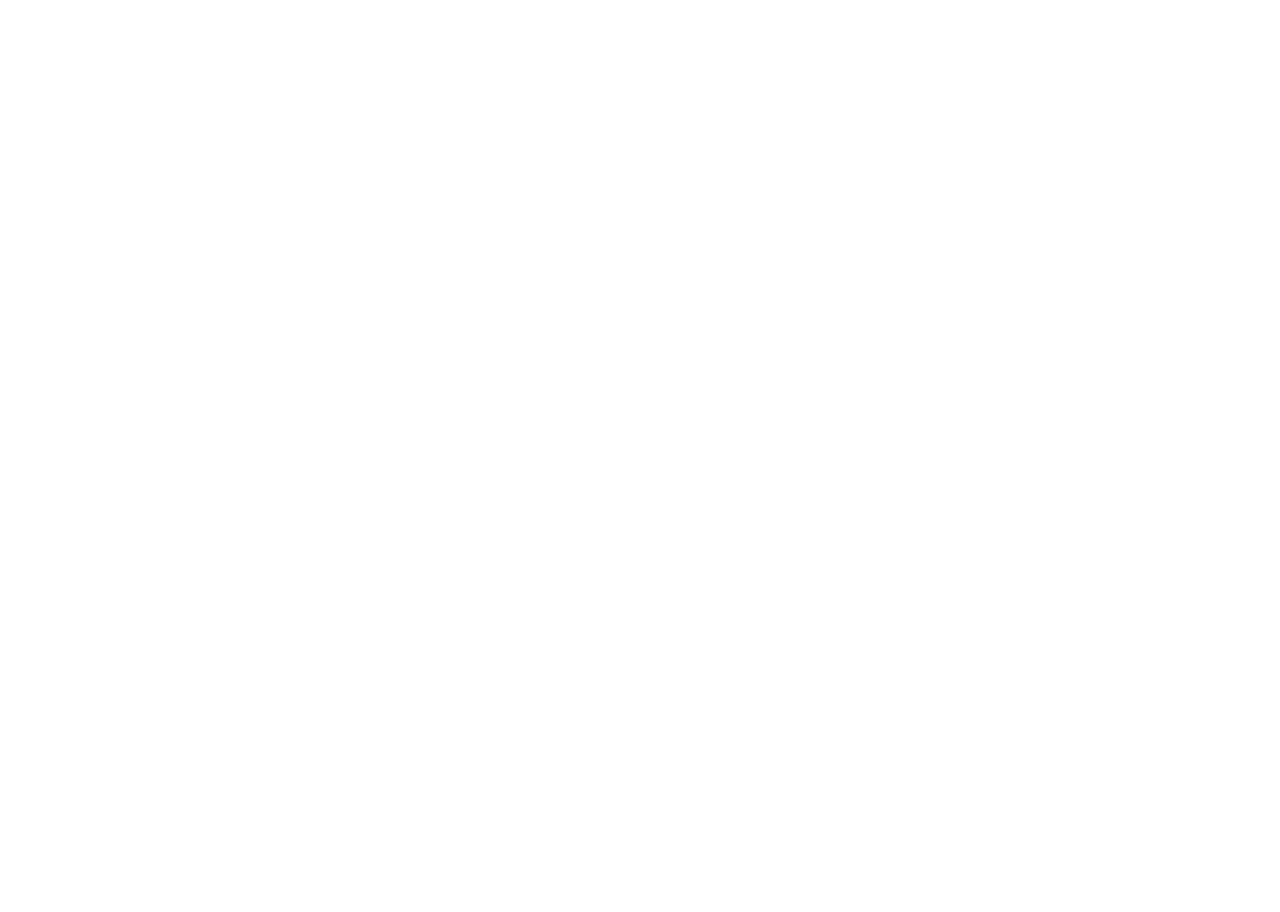
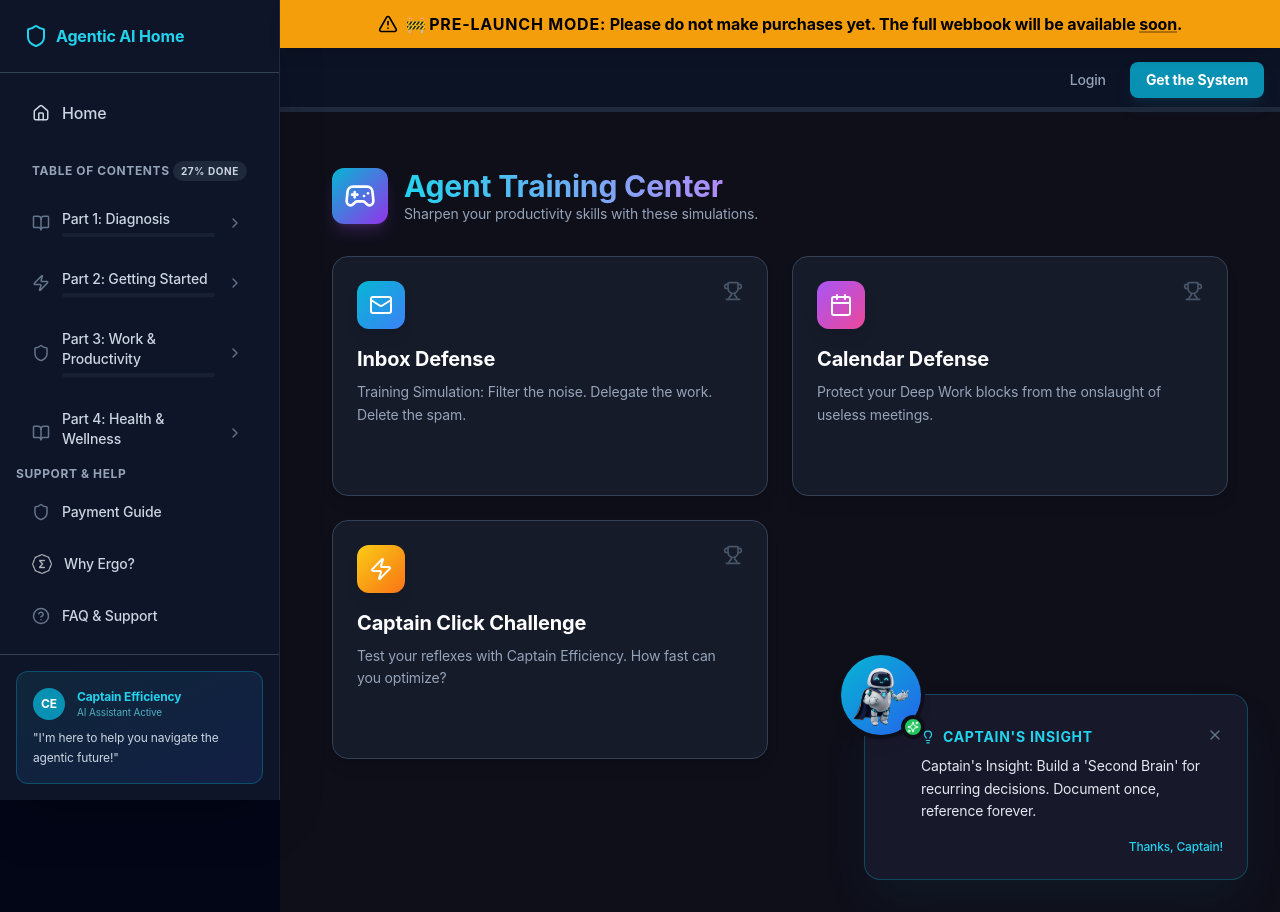
Before and after one commit to agenticaihome/ebook-frontend, a React (Create React App) app: page /games in a window 1280 px wide. Before the commit this address had no page. Before the commit the page ends 800 px from the top, so only its background shows below. Built offline with nearby package versions, Linux system fonts and the light colour scheme.

Commit message:
feat: Move games to dedicated Games Hub and update nav

```diff
--- a/src/App.js
+++ b/src/App.js
@@ -15,6 +15,7 @@ import SalesPage from './SalesPage';
 // Lazy load ClaimAccessPage
 const ClaimAccessPage = lazy(() => import('./pages/ClaimAccessPage'));
 const GameLandingPage = lazy(() => import('./pages/GameLandingPage'));
+const GamesPage = lazy(() => import('./pages/GamesPage'));
 
 // Loading component
 const Loading = () => (
@@ -86,7 +87,6 @@ const AnimatedRoutes = () => {
             <Route path="/pay-ergo" element={<PageTransition><routeConfig.ergoPayment.Component /></PageTransition>} />
 
             <Route path="/why-ergo" element={<PageTransition><routeConfig.whyErgo.Component /></PageTransition>} />
-            <Route path="/payment-guide" element={<PageTransition><routeConfig.paymentGuide.Component /></PageTransition>} />
             <Route path="/ergo-guide" element={<PageTransition><routeConfig.ergoGuide.Component /></PageTransition>} />
             <Route path="/faq" element={<PageTransition><routeConfig.faq.Component /></PageTransition>} />
 
@@ -101,6 +101,13 @@ const AnimatedRoutes = () => {
             <Route path="/challenge" element={
               <Suspense fallback={<Loading />}>
                 <PageTransition><GameLandingPage /></PageTransition>
+              </Suspense>
+            } />
+
+            {/* Games Hub */}
+            <Route path="/games" element={
+              <Suspense fallback={<Loading />}>
+                <PageTransition><GamesPage /></PageTransition>
               </Suspense>
             } />
 
--- /dev/null
+++ b/src/pages/GamesPage.jsx
@@ -0,0 +1,138 @@
+import React, { useState, Suspense } from 'react';
+import { motion, AnimatePresence } from 'framer-motion';
+import { Gamepad2, Mail, Calendar, Zap, ArrowLeft, Trophy } from 'lucide-react';
+import WebbookLayout from '../components/layout/WebbookLayout';
+
+// Lazy load games
+const AgentTriageGame = React.lazy(() => import('../components/gamification/AgentTriageGame'));
+const CalendarDefenseGame = React.lazy(() => import('../components/gamification/CalendarDefenseGame'));
+const CaptainClickChallenge = React.lazy(() => import('../components/gamification/CaptainClickChallenge'));
+
+const GamesPage = () => {
+    const [activeGame, setActiveGame] = useState(null); // 'triage', 'calendar', 'clicker'
+
+    const games = [
+        {
+            id: 'triage',
+            title: 'Inbox Defense',
+            description: 'Training Simulation: Filter the noise. Delegate the work. Delete the spam.',
+            icon: Mail,
+            color: 'from-cyan-500 to-blue-500',
+            component: AgentTriageGame
+        },
+        {
+            id: 'calendar',
+            title: 'Calendar Defense',
+            description: 'Protect your Deep Work blocks from the onslaught of useless meetings.',
+            icon: Calendar,
+            color: 'from-purple-500 to-pink-500',
+            component: CalendarDefenseGame
+        },
+        {
+            id: 'clicker',
+            title: 'Captain Click Challenge',
+            description: 'Test your reflexes with Captain Efficiency. How fast can you optimize?',
+            icon: Zap,
+            color: 'from-yellow-400 to-orange-500',
+            component: CaptainClickChallenge
+        }
+    ];
+
+    return (
+        <WebbookLayout>
+            <div className="min-h-screen bg-[#0f0f1a] text-white p-6 pb-24">
+                <div className="max-w-4xl mx-auto mt-8">
+
+                    {/* Header */}
+                    <div className="flex items-center gap-4 mb-8">
+                        {activeGame ? (
+                            <button
+                                onClick={() => setActiveGame(null)}
+                                className="p-2 bg-slate-800 rounded-full hover:bg-slate-700 transition-colors"
+                            >
+                                <ArrowLeft size={24} />
+                            </button>
+                        ) : (
+                            <div className="p-3 bg-gradient-to-br from-cyan-500 to-purple-600 rounded-xl shadow-lg shadow-purple-500/20">
+                                <Gamepad2 size={32} className="text-white" />
+                            </div>
+                        )}
+                        <div>
+                            <h1 className="text-3xl font-bold text-transparent bg-clip-text bg-gradient-to-r from-cyan-400 to-purple-400">
+                                {activeGame ? games.find(g => g.id === activeGame)?.title : 'Agent Training Center'}
+                            </h1>
+                            {!activeGame && (
+                                <p className="text-slate-400 text-sm">Sharpen your productivity skills with these simulations.</p>
+                            )}
+                        </div>
+                    </div>
+
+                    {/* Game View or List View */}
+                    <AnimatePresence mode="wait">
+                        {activeGame ? (
+                            <motion.div
+                                key="game-view"
+                                initial={{ opacity: 0, y: 20 }}
+                                animate={{ opacity: 1, y: 0 }}
+                                exit={{ opacity: 0, y: -20 }}
+                                className="bg-slate-900/50 border border-slate-700 rounded-2xl overflow-hidden shadow-2xl"
+                            >
+                                <Suspense fallback={
+                                    <div className="h-96 flex items-center justify-center">
+                                        <div className="animate-spin rounded-full h-12 w-12 border-t-2 border-b-2 border-cyan-500"></div>
+                                    </div>
+                                }>
+                                    {(() => {
+                                        const GameComponent = games.find(g => g.id === activeGame)?.component;
+                                        return GameComponent ? <GameComponent /> : null;
+                                    })()}
+                                </Suspense>
+                            </motion.div>
+                        ) : (
+                            <motion.div
+                                key="list-view"
+                                initial={{ opacity: 0 }}
+                                animate={{ opacity: 1 }}
+                                exit={{ opacity: 0 }}
+                                className="grid md:grid-cols-2 gap-6"
+                            >
+                                {games.map((game) => (
+                                    <motion.button
+                                        key={game.id}
+                                        onClick={() => setActiveGame(game.id)}
+                                        whileHover={{ scale: 1.02 }}
+                                        whileTap={{ scale: 0.98 }}
+                                        className="text-left group relative overflow-hidden bg-slate-800/50 border border-slate-700 hover:border-cyan-500/50 rounded-2xl p-6 transition-all shadow-lg hover:shadow-cyan-500/10"
+                                    >
+                                        <div className={`absolute inset-0 bg-gradient-to-br ${game.color} opacity-0 group-hover:opacity-10 transition-opacity`} />
+
+                                        <div className="relative z-10 flex items-start justify-between mb-4">
+                                            <div className={`p-3 rounded-xl bg-gradient-to-br ${game.color} shadow-lg`}>
+                                                <game.icon size={24} className="text-white" />
+                                            </div>
+                                            <Trophy size={20} className="text-slate-600 group-hover:text-yellow-400 transition-colors" />
+                                        </div>
+
+                                        <h3 className="relative z-10 text-xl font-bold text-white mb-2 group-hover:text-cyan-400 transition-colors">
+                                            {game.title}
+                                        </h3>
+                                        <p className="relative z-10 text-slate-400 text-sm leading-relaxed">
+                                            {game.description}
+                                        </p>
+
+                                        <div className="relative z-10 mt-6 flex items-center text-cyan-400 text-sm font-bold opacity-0 group-hover:opacity-100 transition-opacity transform translate-y-2 group-hover:translate-y-0">
+                                            START SIMULATION <ArrowLeft className="rotate-180 ml-2" size={16} />
+                                        </div>
+                                    </motion.button>
+                                ))}
+                            </motion.div>
+                        )}
+                    </AnimatePresence>
+
+                </div>
+            </div>
+        </WebbookLayout>
+    );
+};
+
+export default GamesPage;
--- a/src/pages/Part3.jsx
+++ b/src/pages/Part3.jsx
@@ -153,17 +153,21 @@ const Part3 = () => {
 
                                 <div className="mt-12 prose prose-invert prose-lg max-w-none">
 
-                                    {/* Gamification: Inbox Defense */}
-                                    <div className="my-12">
-                                        <h3 className="text-2xl font-bold text-center text-transparent bg-clip-text bg-gradient-to-r from-cyan-400 to-blue-400 mb-6">
-                                            🎮 Training Simulation: Inbox Defense
-                                        </h3>
-                                        <Suspense fallback={<div className="h-96 animate-pulse bg-slate-800/50 rounded-2xl" />}>
-                                            <AgentTriageGame />
-                                        </Suspense>
-                                        <p className="text-center text-slate-400 text-sm mt-4">
-                                            Prove you can filter the noise. Delegate the work, delete the spam.
-                                        </p>
+                                    {/* Gamification: Inbox Defense Link */}
+                                    <div className="my-12 p-8 bg-gradient-to-br from-slate-900 to-slate-800 rounded-2xl border border-cyan-500/30 text-center relative overflow-hidden group hover:border-cyan-500/60 transition-all cursor-pointer" onClick={() => navigate('/games')}>
+                                        <div className="absolute inset-0 bg-cyan-500/5 opacity-0 group-hover:opacity-10 transition-opacity" />
+                                        <div className="relative z-10">
+                                            <div className="w-16 h-16 bg-cyan-500/20 rounded-full flex items-center justify-center mx-auto mb-4 group-hover:scale-110 transition-transform">
+                                                <Mail size={32} className="text-cyan-400" />
+                                            </div>
+                                            <h3 className="text-2xl font-bold text-white mb-2">Training Simulation: Inbox Defense</h3>
+                                            <p className="text-slate-400 mb-6 max-w-md mx-auto">
+                                                Prove you can filter the noise. Delegate the work, delete the spam.
+                                            </p>
+                                            <button className="px-6 py-3 bg-cyan-500 hover:bg-cyan-400 text-slate-900 font-bold rounded-full transition-colors flex items-center gap-2 mx-auto">
+                                                Launch Simulation <ArrowRight size={18} />
+                                            </button>
+                                        </div>
                                     </div>
 
                                     {/* Quick Win Box */}
@@ -501,17 +505,21 @@ const Part3 = () => {
                             <div className="mt-12 prose prose-invert prose-lg max-w-none">
                                 <h2 className="text-4xl font-bold text-white mb-6">Chapter 8: The Calendar Defense Agent</h2>
 
-                                {/* Gamification: Calendar Defense */}
-                                <div className="my-12">
-                                    <h3 className="text-2xl font-bold text-center text-transparent bg-clip-text bg-gradient-to-r from-purple-400 to-pink-400 mb-6">
-                                        🛡️ Training Simulation: Calendar Defense
-                                    </h3>
-                                    <Suspense fallback={<div className="h-96 animate-pulse bg-slate-800/50 rounded-2xl" />}>
-                                        <CalendarDefenseGame />
-                                    </Suspense>
-                                    <p className="text-center text-slate-400 text-sm mt-4">
-                                        Protect your Deep Work blocks. Decline the noise.
-                                    </p>
+                                {/* Gamification: Calendar Defense Link */}
+                                <div className="my-12 p-8 bg-gradient-to-br from-slate-900 to-slate-800 rounded-2xl border border-purple-500/30 text-center relative overflow-hidden group hover:border-purple-500/60 transition-all cursor-pointer" onClick={() => navigate('/games')}>
+                                    <div className="absolute inset-0 bg-purple-500/5 opacity-0 group-hover:opacity-10 transition-opacity" />
+                                    <div className="relative z-10">
+                                        <div className="w-16 h-16 bg-purple-500/20 rounded-full flex items-center justify-center mx-auto mb-4 group-hover:scale-110 transition-transform">
+                                            <Calendar size={32} className="text-purple-400" />
+                                        </div>
+                                        <h3 className="text-2xl font-bold text-white mb-2">Training Simulation: Calendar Defense</h3>
+                                        <p className="text-slate-400 mb-6 max-w-md mx-auto">
+                                            Protect your Deep Work blocks. Decline the noise.
+                                        </p>
+                                        <button className="px-6 py-3 bg-purple-500 hover:bg-purple-400 text-slate-900 font-bold rounded-full transition-colors flex items-center gap-2 mx-auto">
+                                            Launch Simulation <ArrowRight size={18} />
+                                        </button>
+                                    </div>
                                 </div>
 
                                 <div className="bg-red-900/30 p-6 rounded-xl border border-red-500/40 mb-8">
```
Also changed, not shown: src/components/layout/MobileBottomNav.jsx (+14 -12 lines).
